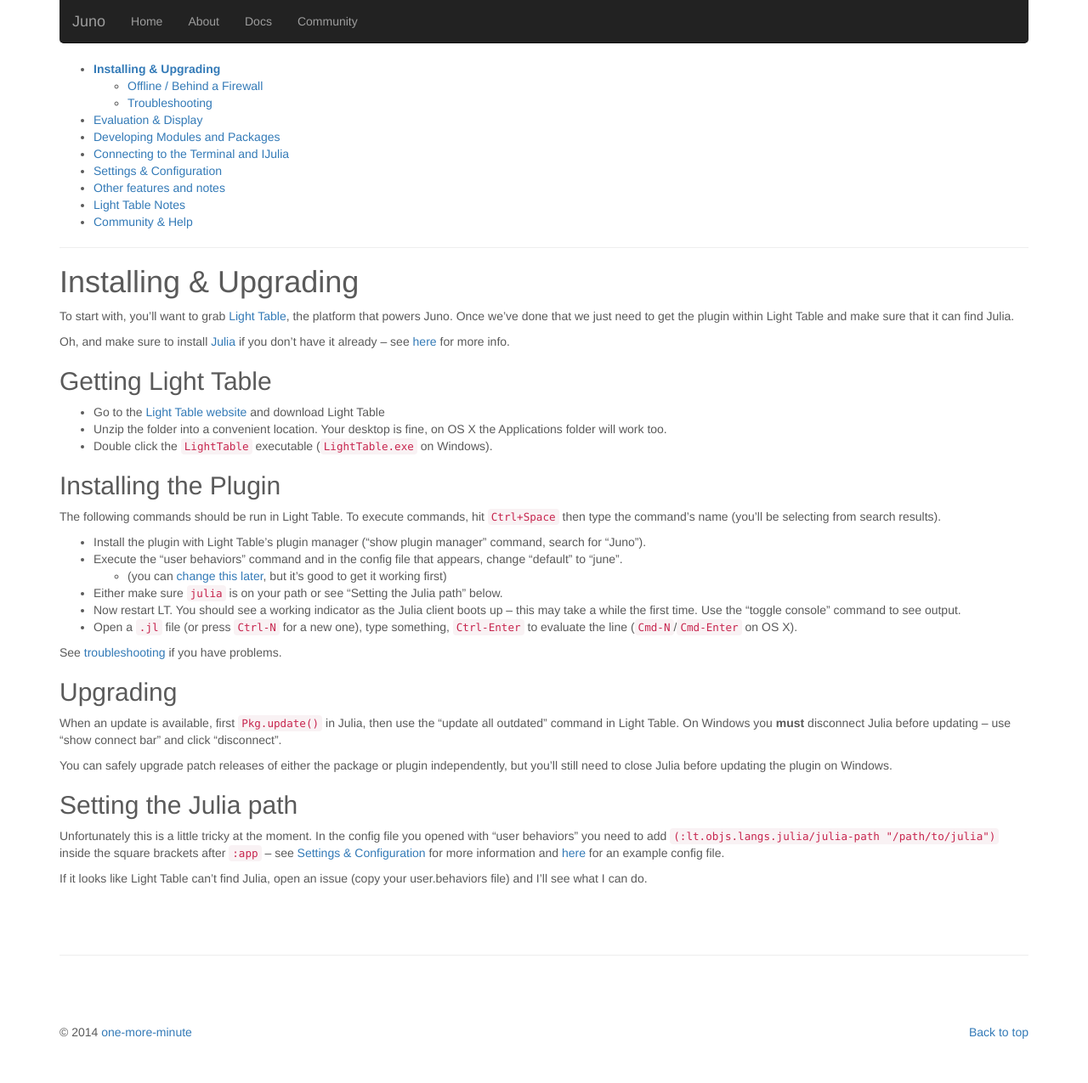
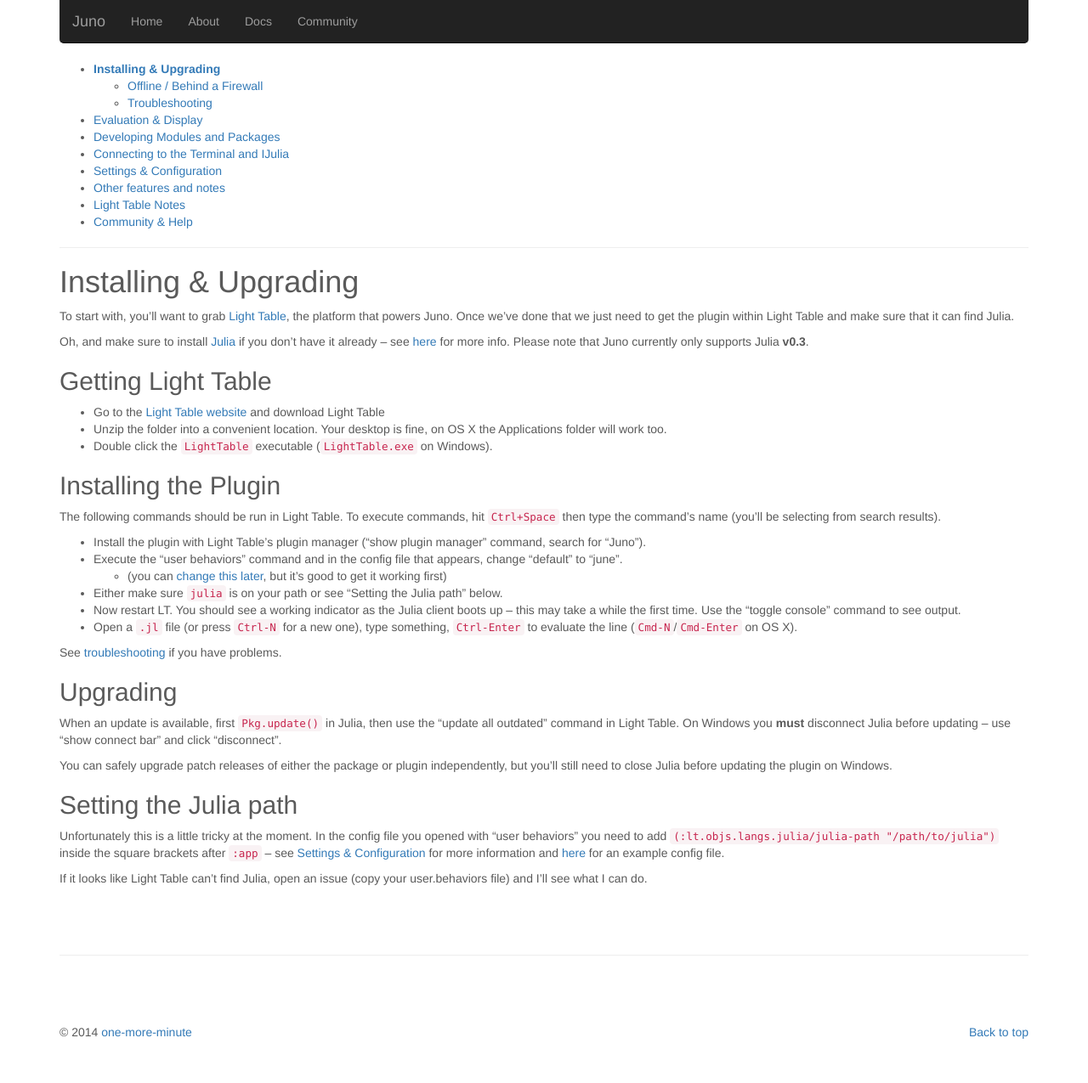
Before and after one commit to JunoLab/junolab.github.io, a Jekyll site: the page built from docs/installing.md, in a window 1280 px wide. Shown: the whole page at 85% size. Built offline with Jekyll 4.4.1, drawn with Linux system fonts in a browser that asks for light colours; nearby versions of some CDN libraries.

Commit message:
julia version note

```diff
--- a/docs/installing.md
+++ b/docs/installing.md
@@ -4,7 +4,7 @@
 
 To start with, you'll want to grab [Light Table](http://www.lighttable.com), the platform that powers Juno. Once we've done that we just need to get the plugin within Light Table and make sure that it can find Julia.
 
-Oh, and make sure to install [Julia](http://julialang.org) if you don't have it already – see [here](http://julialang.org/downloads/) for more info.
+Oh, and make sure to install [Julia](http://julialang.org) if you don't have it already – see [here](http://julialang.org/downloads/) for more info. Please note that Juno currently only supports Julia **v0.3**.
 
 ## Getting Light Table
 
```
